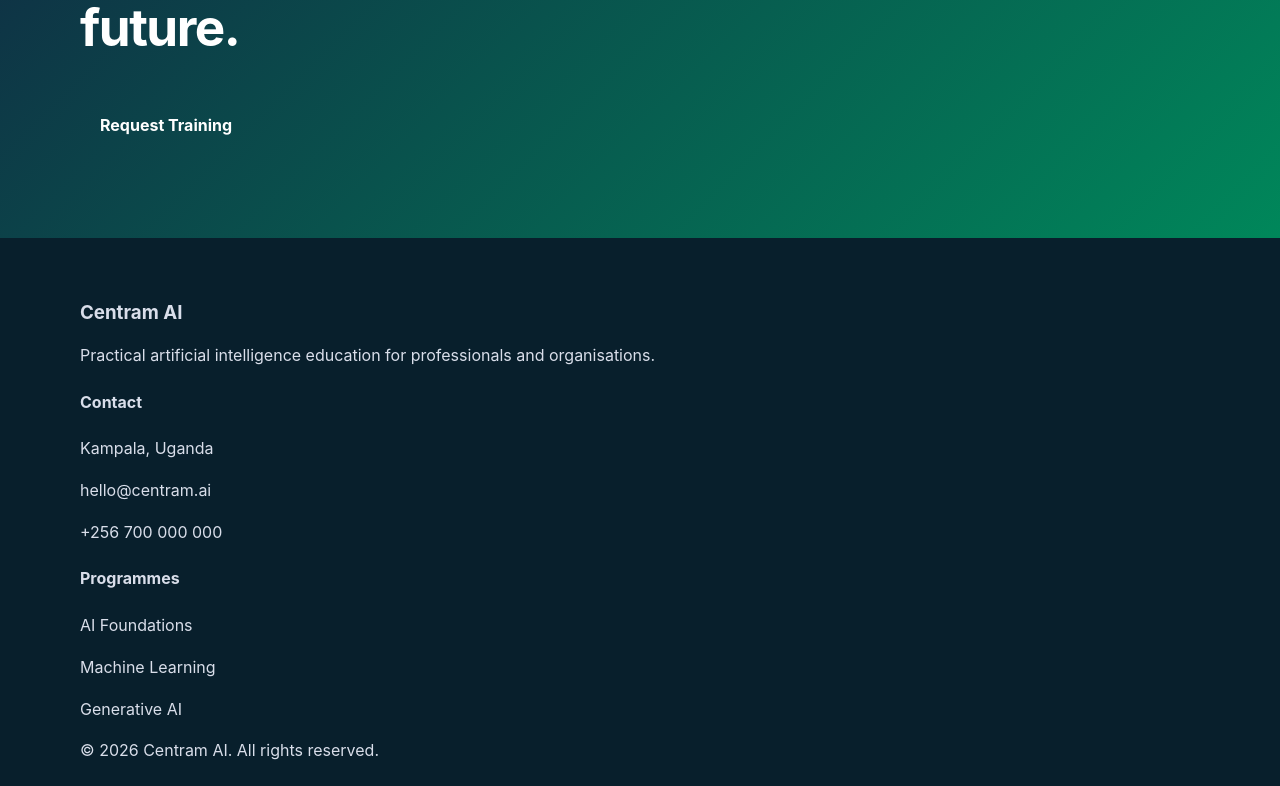
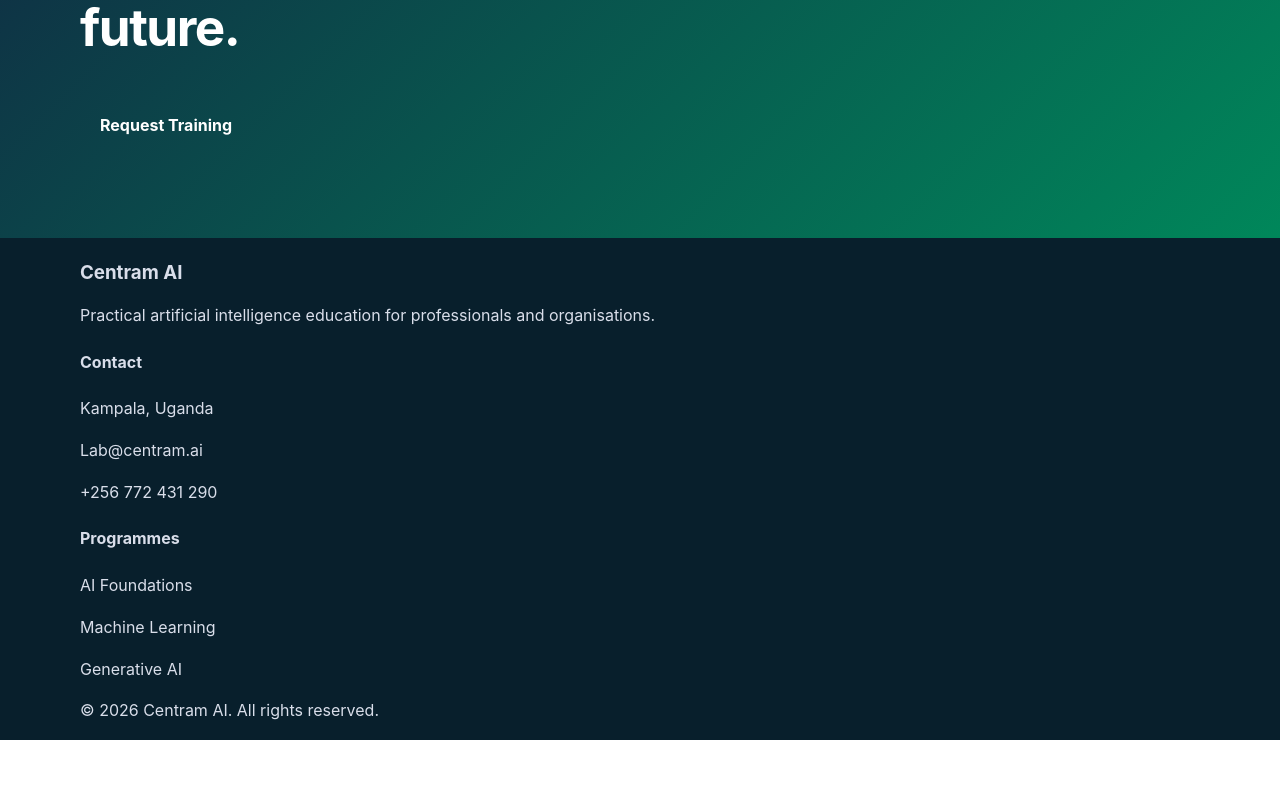
Before and after one commit to esther2145/centram-ai, a React (Vite) app in the folder frontend/: page / in a window 1280 px wide. Shown: the part 1926-2712 px from the top of the page. After the commit the page ends 2666 px from the top, so only its background shows below. Built offline with nearby package versions, Linux system fonts and the light colour scheme; no server answers.

Commit message:
smaller changes

```diff
--- a/frontend/src/components/Footer.jsx
+++ b/frontend/src/components/Footer.jsx
@@ -9,8 +9,8 @@ export default function Footer() {
         <div>
           <h4>Contact</h4>
           <p>Kampala, Uganda</p>
-          <p>hello@centram.ai</p>
-          <p>+256 700 000 000</p>
+          <p>Lab@centram.ai</p>
+          <p>+256 772 431 290</p>
         </div>
         <div>
           <h4>Programmes</h4>
--- a/frontend/src/styles.css
+++ b/frontend/src/styles.css
@@ -101,7 +101,7 @@ input,select,textarea { width: 100%; border: 1px solid #d9deea; border-radius: 1
 .event-list { display: grid; gap: 18px; }.event-card { display: grid; grid-template-columns: 92px 1fr; gap: 24px; padding: 26px; border: 1px solid #e5e8ef; border-radius: 18px; }.event-date { height: 82px; display: grid; place-items: center; align-content: center; border-radius: 14px; background: #102a43; color: white; }.event-date strong { font-size: 1.8rem; line-height: 1; }.event-date span { text-transform: uppercase; font-size: .78rem; }
 .split-layout,.contact-grid { display: grid; grid-template-columns: 1fr 1fr; gap: 70px; align-items: start; }.contact-details { margin-top: 32px; }
 .footer {
-  padding: 64px 0 22px;
+  padding: 24px 0 16px;
   background: #081f2c;
   color: #d9deea;
 }@media (max-width: 820px) { nav { display: none; }.hero-grid,.split-layout,.contact-grid { grid-template-columns: 1fr; }.hero-panel { min-height: 340px; }.card-grid,.feature-grid { grid-template-columns: 1fr; }.section-heading,.callout-inner { align-items: start; flex-direction: column; }.stats { gap: 16px; flex-wrap: wrap; }.form-grid,.footer-grid { grid-template-columns: 1fr; }.card-one { left: 10px; }.card-two { right: 10px; } }
```
Also changed, not shown: 5 other files (tests, documents, lock files or other folders).
